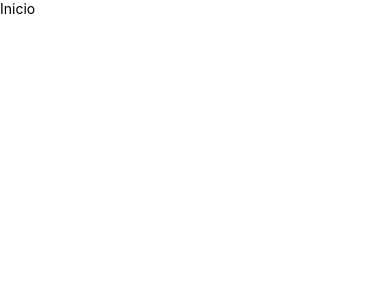
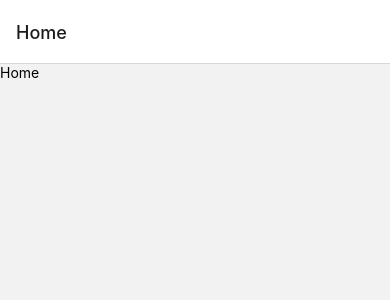
Before and after one commit to IanRodriguez00/news-mobile, a React Native app: screen / in a window 390 px wide. Shown: the top 300 px of the page. Built offline with nearby package versions, Linux system fonts and the light colour scheme.

Commit message:
Configuracion de la navegacion

```diff
--- a/App.tsx
+++ b/App.tsx
@@ -1,12 +1,12 @@
 import 'react-native-gesture-handler';
 import React from 'react';
-import { Text } from 'react-native';
 import { NavigationContainer } from '@react-navigation/native';
+import { StackNavegacion } from './src/navegacion/StackNavegacion';
 
 const App = () => {
   return (
     <NavigationContainer>
-        <Text>Inicio</Text>
+        <StackNavegacion/>
     </NavigationContainer>
   );
 };
--- /dev/null
+++ b/src/navegacion/StackNavegacion.tsx
@@ -0,0 +1,15 @@
+import React from 'react';
+import { createStackNavigator } from '@react-navigation/stack';
+import Home from '../screens/Home';
+import Detalles from '../screens/Detalles';
+
+const Stack = createStackNavigator();
+
+export const StackNavegacion = ()=> {
+  return (
+    <Stack.Navigator>
+      <Stack.Screen name="Home" component={Home} />
+      <Stack.Screen name="Detalles" component={Detalles} />
+    </Stack.Navigator>
+  );
+};
```
